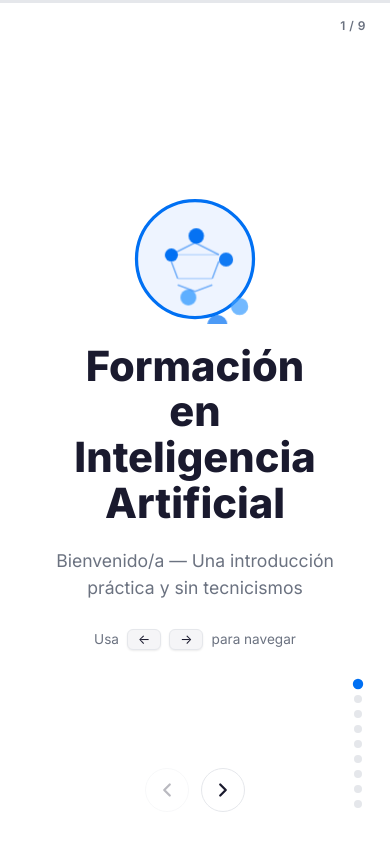
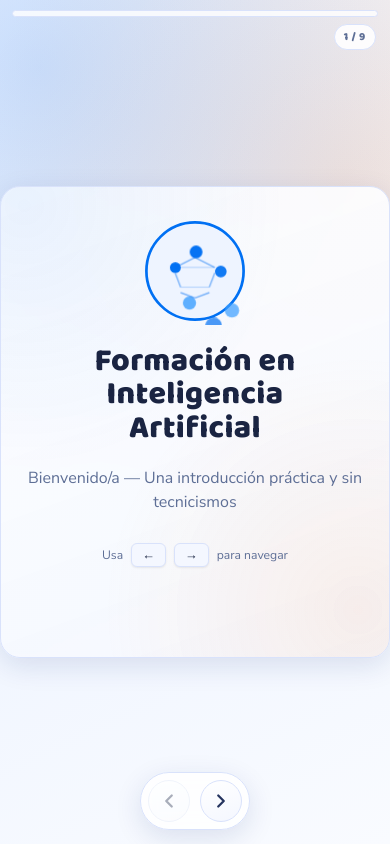
Before and after one commit to DevissonV/copilot-plan-skill-demo, an Angular app: page / in a window 390 px wide. Built offline with nearby package versions, Linux system fonts and the light colour scheme.

Commit message:
feat: cambio de diseño

```diff
--- a/src/app/app.scss
+++ b/src/app/app.scss
@@ -1,50 +1,49 @@
-$blue: #0070F3;
-$text: #1A1A2E;
-$text-muted: #6B7280;
-$surface: #FFFFFF;
-$surface-alt: #F5F5F7;
-$border: #E5E7EB;
-
 :host {
   display: block;
   width: 100vw;
   height: 100vh;
   overflow: hidden;
   position: relative;
-  background: $surface;
+  background: transparent;
 }
 
-// ── Progress bar ────────────────────────────────────────
 .progress-bar {
   position: fixed;
-  top: 0;
-  left: 0;
-  right: 0;
-  height: 3px;
-  background: $border;
+  top: 12px;
+  left: 16px;
+  right: 16px;
+  height: 8px;
+  border-radius: var(--radius-pill);
+  background: rgba(255, 255, 255, 0.8);
+  border: 1px solid var(--color-border);
+  backdrop-filter: blur(8px);
   z-index: 100;
+  overflow: hidden;
 
   .progress-fill {
     height: 100%;
-    background: $blue;
-    transition: width 0.4s cubic-bezier(0.4, 0, 0.2, 1);
-    border-radius: 0 3px 3px 0;
+    background: linear-gradient(90deg, var(--color-primary) 0%, var(--color-accent) 100%);
+    transition: width 0.45s cubic-bezier(0.22, 1, 0.36, 1);
+    border-radius: var(--radius-pill);
   }
 }
 
-// ── Slide counter ───────────────────────────────────────
 .slide-counter {
   position: fixed;
-  top: 18px;
+  top: 30px;
   right: 24px;
-  font-size: 0.75rem;
-  font-weight: 600;
-  color: $text-muted;
+  font-size: 0.76rem;
+  font-weight: 800;
+  color: var(--color-ink-soft);
+  font-family: var(--font-display);
+  background: rgba(255, 255, 255, 0.88);
+  border: 1px solid var(--color-border);
+  border-radius: var(--radius-pill);
+  padding: 4px 10px;
   z-index: 100;
-  letter-spacing: 0.04em;
+  letter-spacing: 0.06em;
 }
 
-// ── Slide stage ─────────────────────────────────────────
 .slide-stage {
   position: fixed;
   inset: 0;
@@ -53,73 +52,149 @@ $border: #E5E7EB;
   justify-content: center;
 }
 
-// ── Navigation arrows ───────────────────────────────────
 .nav-arrows {
   position: fixed;
-  bottom: 32px;
+  bottom: 20px;
   left: 50%;
   transform: translateX(-50%);
   display: flex;
-  gap: 12px;
+  gap: 14px;
+  padding: 8px;
+  border-radius: var(--radius-pill);
+  background: rgba(255, 255, 255, 0.84);
+  border: 1px solid var(--color-border);
+  box-shadow: var(--shadow-soft);
+  backdrop-filter: blur(8px);
   z-index: 100;
 }
 
 .nav-btn {
-  width: 44px;
-  height: 44px;
+  width: 46px;
+  height: 46px;
   border-radius: 50%;
-  border: 1.5px solid $border;
-  background: $surface;
+  border: 1.5px solid var(--color-border);
+  background: linear-gradient(160deg, #ffffff 0%, var(--color-surface-soft) 100%);
   display: flex;
   align-items: center;
   justify-content: center;
   cursor: pointer;
-  color: $text;
-  transition: background 0.15s, border-color 0.15s, box-shadow 0.15s, transform 0.15s;
+  color: var(--color-ink);
+  transition: background 0.2s, border-color 0.2s, box-shadow 0.2s, transform 0.2s;
 
   &:hover:not(:disabled) {
-    background: $blue;
-    border-color: $blue;
+    background: var(--color-primary);
+    border-color: var(--color-primary);
     color: white;
-    box-shadow: 0 4px 12px rgba(0, 112, 243, 0.3);
-    transform: scale(1.08);
+    box-shadow: var(--shadow-pop);
+    transform: translateY(-2px) scale(1.05);
+  }
+
+  &:focus-visible {
+    outline-offset: 2px;
   }
 
   &:disabled {
-    opacity: 0.3;
+    opacity: 0.4;
+    filter: grayscale(0.25);
     cursor: default;
   }
 
   svg { display: block; }
 }
 
-// ── Dot navigation ──────────────────────────────────────
 .dot-nav {
   position: fixed;
-  bottom: 36px;
-  right: 28px;
+  bottom: 26px;
+  right: 22px;
   display: flex;
   flex-direction: column;
-  gap: 7px;
+  gap: 8px;
+  padding: 9px 8px;
+  border-radius: var(--radius-lg);
+  background: rgba(255, 255, 255, 0.84);
+  border: 1px solid var(--color-border);
+  box-shadow: var(--shadow-soft);
+  backdrop-filter: blur(8px);
   z-index: 100;
 }
 
 .dot {
-  width: 8px;
-  height: 8px;
+  width: 10px;
+  height: 10px;
   border-radius: 50%;
-  background: $border;
+  background: var(--color-border-strong);
   border: none;
   padding: 0;
   cursor: pointer;
-  transition: background 0.2s, transform 0.2s;
+  transition: background 0.2s, transform 0.2s, box-shadow 0.2s;
 
   &.active {
-    background: $blue;
-    transform: scale(1.3);
+    background: var(--color-primary);
+    transform: scale(1.2);
+    box-shadow: 0 0 0 4px rgba(21, 112, 239, 0.16);
   }
 
   &:hover:not(.active) {
-    background: #C8CDD6;
+    background: var(--color-ink-soft);
+  }
+
+  &:focus-visible {
+    outline-offset: 2px;
   }
 }
+
+@media (max-width: 1024px) {
+  .slide-counter {
+    top: 28px;
+    right: 18px;
+  }
+
+  .dot-nav {
+    right: 14px;
+  }
+}
+
+@media (max-width: 768px) {
+  .progress-bar {
+    top: 10px;
+    left: 12px;
+    right: 12px;
+    height: 7px;
+  }
+
+  .slide-counter {
+    top: 24px;
+    right: 14px;
+    font-size: 0.7rem;
+    padding: 3px 9px;
+  }
+
+  .nav-arrows {
+    bottom: 14px;
+    gap: 10px;
+    padding: 7px;
+  }
+
+  .nav-btn {
+    width: 42px;
+    height: 42px;
+  }
+
+  .dot-nav {
+    bottom: 16px;
+    right: 10px;
+    gap: 7px;
+    padding: 8px 6px;
+  }
+
+  .dot {
+    width: 9px;
+    height: 9px;
+  }
+}
+
+@media (max-width: 560px) {
+  .dot-nav {
+    display: none;
+  }
+}
--- a/src/app/components/slide/slide.component.scss
+++ b/src/app/components/slide/slide.component.scss
@@ -1,15 +1,15 @@
-$blue: #0070F3;
-$blue-light: #EEF4FF;
-$blue-mid: #3B9EFF;
-$text: #1A1A2E;
-$text-muted: #6B7280;
-$surface: #FFFFFF;
-$surface-alt: #F5F5F7;
-$border: #E5E7EB;
-$green: #10B981;
-$red: #EF4444;
-$radius: 16px;
-$radius-sm: 10px;
+$blue: var(--color-primary);
+$blue-light: var(--color-primary-soft);
+$blue-mid: #44a1ff;
+$text: var(--color-ink-strong);
+$text-muted: var(--color-ink-soft);
+$surface: var(--color-surface);
+$surface-alt: var(--color-surface-soft);
+$border: var(--color-border);
+$green: var(--color-success);
+$red: var(--color-danger);
+$radius: var(--radius-md);
+$radius-sm: var(--radius-sm);
 
 // ── Stagger animation classes ──────────────────────────
 @for $i from 1 through 5 {
@@ -47,12 +47,22 @@ $radius-sm: 10px;
   display: flex;
   align-items: center;
   justify-content: center;
-  padding: 40px 56px;
+  padding: 48px 56px 76px;
   box-sizing: border-box;
   opacity: 0;
 
+  // Shared card-like canvas so every slide keeps the same visual rhythm.
+  background:
+    radial-gradient(circle at 6% 4%, rgba(21, 112, 239, 0.08) 0%, rgba(21, 112, 239, 0) 45%),
+    radial-gradient(circle at 92% 90%, rgba(255, 143, 61, 0.1) 0%, rgba(255, 143, 61, 0) 46%),
+    linear-gradient(160deg, rgba(255, 255, 255, 0.9) 0%, rgba(244, 247, 255, 0.94) 100%);
+  border: 1px solid var(--color-border);
+  border-radius: 26px;
+  box-shadow: var(--shadow-soft);
+  backdrop-filter: blur(2px);
+
   &.animate {
-    animation: fadeUp 0.4s ease both;
+    animation: fadeUp 0.45s cubic-bezier(0.22, 1, 0.36, 1) both;
   }
 }
 
@@ -62,7 +72,7 @@ $radius-sm: 10px;
   max-width: 1000px;
   display: flex;
   flex-direction: column;
-  gap: 28px;
+  gap: 30px;
 }
 
 .slide-header {
@@ -72,24 +82,27 @@ $radius-sm: 10px;
 
   .slide-tag {
     font-size: 12px;
-    font-weight: 600;
+    font-weight: 800;
     letter-spacing: 0.08em;
     text-transform: uppercase;
     color: $blue;
+    font-family: var(--font-display);
   }
 
   h2 {
-    font-size: 2rem;
+    font-size: clamp(1.7rem, 3.1vw, 2.3rem);
     font-weight: 700;
     color: $text;
     margin: 0;
     line-height: 1.15;
+    max-width: 20ch;
   }
 
   .slide-lead {
-    font-size: 1rem;
+    font-size: clamp(0.95rem, 1.45vw, 1.08rem);
     color: $text-muted;
     margin: 0;
+    max-width: 64ch;
   }
 }
 
@@ -113,19 +126,21 @@ $radius-sm: 10px;
 }
 
 .cover-title {
-  font-size: 2.6rem;
+  font-size: clamp(2rem, 5.2vw, 3.05rem);
   font-weight: 800;
   color: $text;
   margin: 0;
-  line-height: 1.1;
+  line-height: 1.05;
   animation: fadeUp 0.5s 0.15s ease both;
+  max-width: 16ch;
 }
 
 .cover-subtitle {
-  font-size: 1.1rem;
+  font-size: clamp(1rem, 2.1vw, 1.2rem);
   color: $text-muted;
   margin: 0;
   animation: fadeUp 0.5s 0.3s ease both;
+  max-width: 56ch;
 }
 
 .cover-hint {
@@ -158,13 +173,14 @@ $radius-sm: 10px;
 
 .intro-card {
   flex: 1;
-  background: $surface-alt;
+  background: linear-gradient(170deg, #ffffff 0%, $surface-alt 100%);
   border: 1px solid $border;
   border-radius: $radius;
   padding: 24px;
   display: flex;
   flex-direction: column;
   gap: 10px;
+  box-shadow: 0 6px 18px rgba(17, 50, 136, 0.08);
 
   .intro-card-icon svg {
     width: 52px;
@@ -297,7 +313,7 @@ $radius-sm: 10px;
   transition: box-shadow 0.2s, transform 0.2s;
 
   &:hover {
-    box-shadow: 0 8px 24px rgba(0, 112, 243, 0.12);
+    box-shadow: 0 10px 28px rgba(21, 112, 239, 0.16);
     transform: translateY(-3px);
   }
 
@@ -391,7 +407,7 @@ $radius-sm: 10px;
 }
 
 .copilot-card {
-  background: $surface;
+  background: linear-gradient(175deg, #ffffff 0%, $surface-alt 100%);
   border: 1.5px solid $border;
   border-radius: $radius;
   padding: 16px;
@@ -401,7 +417,7 @@ $radius-sm: 10px;
   transition: box-shadow 0.2s, transform 0.2s;
 
   &:hover {
-    box-shadow: 0 6px 20px rgba(0,0,0,.08);
+    box-shadow: 0 8px 24px rgba(17, 50, 136, 0.14);
     transform: translateY(-2px);
   }
 
@@ -612,7 +628,7 @@ $radius-sm: 10px;
       padding: 2px 5px;
       font-size: 0.65rem;
       color: $blue;
-      font-family: 'Fira Code', 'Cascadia Code', monospace;
+      font-family: var(--font-code);
       word-break: break-all;
     }
 
@@ -624,7 +640,7 @@ $radius-sm: 10px;
     font-size: 0.65rem;
     color: $blue;
     text-decoration: none;
-    border-bottom: 1px dashed rgba($blue, 0.4);
+    border-bottom: 1px dashed rgba(21, 112, 239, 0.4);
     opacity: 0.75;
     transition: opacity 0.15s;
     &:hover { opacity: 1; border-bottom-style: solid; }
@@ -637,7 +653,7 @@ $radius-sm: 10px;
     padding: 8px 10px;
     font-size: 0.7rem;
     color: #93C5FD;
-    font-family: 'Fira Code', 'Cascadia Code', monospace;
+    font-family: var(--font-code);
     line-height: 1.5;
     text-align: left;
     width: 100%;
@@ -682,7 +698,7 @@ $radius-sm: 10px;
     display: flex;
     align-items: center;
     font-size: 0.7rem;
-    font-family: 'Fira Code', 'Cascadia Code', monospace;
+    font-family: var(--font-code);
     line-height: 1.6;
 
     &.pl1 { padding-left: 14px; }
@@ -816,7 +832,7 @@ $radius-sm: 10px;
       font-weight: 500;
       font-style: italic;
       opacity: 0.75;
-      font-family: 'Fira Code', 'Cascadia Code', monospace;
+      font-family: var(--font-code);
       letter-spacing: 0;
     }
   }
@@ -854,7 +870,7 @@ $radius-sm: 10px;
       padding: 1px 5px;
       font-size: 0.65rem;
       color: #60CFFF;
-      font-family: 'Fira Code', 'Cascadia Code', monospace;
+      font-family: var(--font-code);
     }
 
     em {
@@ -1145,3 +1161,96 @@ $radius-sm: 10px;
     font-weight: 500;
   }
 }
+
+@media (max-width: 1024px) {
+  .slide {
+    padding: 44px 30px 82px;
+  }
+
+  .default-layout {
+    gap: 24px;
+  }
+
+  .gen-cards,
+  .copilot-grid,
+  .prompt-techniques {
+    grid-template-columns: repeat(2, minmax(0, 1fr));
+  }
+
+  .responsible-layout {
+    grid-template-columns: 1fr;
+    gap: 14px;
+  }
+
+  .do-dont-divider {
+    display: none;
+  }
+
+  .case-body {
+    grid-template-columns: 1fr;
+  }
+}
+
+@media (max-width: 768px) {
+  .slide {
+    padding: 36px 18px 84px;
+    border-radius: 20px;
+  }
+
+  .intro-cards,
+  .flow-diagram,
+  .cs-flow {
+    flex-direction: column;
+  }
+
+  .intro-card-arrow,
+  .flow-arrow,
+  .cs-flow-arrow {
+    transform: rotate(90deg);
+    padding: 0;
+    margin: 0;
+  }
+
+  .gen-cards,
+  .copilot-grid,
+  .prompt-techniques {
+    grid-template-columns: 1fr;
+  }
+
+  .scenario-bar {
+    flex-direction: column;
+    align-items: flex-start;
+  }
+
+  .closing-layout {
+    gap: 18px;
+  }
+}
+
+@media (max-width: 560px) {
+  .slide {
+    padding: 30px 14px 90px;
+  }
+
+  .cover-icon {
+    width: 108px;
+    height: 108px;
+  }
+
+  .cover-hint {
+    font-size: 0.76rem;
+  }
+
+  .slide-header .slide-tag {
+    font-size: 0.64rem;
+  }
+
+  .slide-header .slide-lead,
+  .intro-card p,
+  .gen-card p,
+  .copilot-card p,
+  .prompt-card p,
+  .do-dont-col li {
+    font-size: 0.8rem;
+  }
+}
--- a/src/index.html
+++ b/src/index.html
@@ -9,7 +9,7 @@
     <link rel="icon" type="image/x-icon" href="favicon.ico" />
     <link rel="preconnect" href="https://fonts.googleapis.com" />
     <link rel="preconnect" href="https://fonts.gstatic.com" crossorigin />
-    <link href="https://fonts.googleapis.com/css2?family=Inter:wght@400;500;600;700;800&display=swap" rel="stylesheet" />
+    <link href="https://fonts.googleapis.com/css2?family=Baloo+2:wght@600;700;800&family=JetBrains+Mono:wght@400;500;600&family=Nunito+Sans:wght@400;500;600;700;800&display=swap" rel="stylesheet" />
   </head>
   <body>
     <app-root></app-root>
--- a/src/styles.scss
+++ b/src/styles.scss
@@ -1,7 +1,36 @@
-@import url('https://fonts.googleapis.com/css2?family=Inter:wght@400;500;600;700;800&display=swap');
-
 *, *::before, *::after {
   box-sizing: border-box;
+}
+
+:root {
+  --font-body: 'Nunito Sans', 'Segoe UI', 'Helvetica Neue', Arial, sans-serif;
+  --font-display: 'Baloo 2', 'Nunito Sans', 'Segoe UI', sans-serif;
+  --font-code: 'JetBrains Mono', 'Fira Code', 'Cascadia Code', monospace;
+
+  --color-ink-strong: #1a2442;
+  --color-ink: #25345f;
+  --color-ink-soft: #5e6f96;
+
+  --color-primary: #1570ef;
+  --color-primary-soft: #e8f1ff;
+  --color-accent: #ff8f3d;
+
+  --color-success: #12966f;
+  --color-danger: #dc4f64;
+
+  --color-surface: #ffffff;
+  --color-surface-soft: #f4f7ff;
+  --color-surface-muted: #ecf1ff;
+  --color-border: #d9e2fb;
+  --color-border-strong: #b9caf6;
+
+  --radius-sm: 10px;
+  --radius-md: 16px;
+  --radius-lg: 24px;
+  --radius-pill: 999px;
+
+  --shadow-soft: 0 8px 28px rgba(18, 45, 114, 0.12);
+  --shadow-pop: 0 12px 36px rgba(17, 65, 173, 0.2);
 }
 
 html, body {
@@ -10,14 +39,19 @@ html, body {
   width: 100%;
   height: 100%;
   overflow: hidden;
-  font-family: 'Inter', system-ui, -apple-system, sans-serif;
-  background: #FFFFFF;
-  color: #1A1A2E;
+  font-family: var(--font-body);
+  background:
+    radial-gradient(circle at 10% 8%, rgba(21, 112, 239, 0.2) 0%, rgba(21, 112, 239, 0) 48%),
+    radial-gradient(circle at 88% 22%, rgba(255, 143, 61, 0.18) 0%, rgba(255, 143, 61, 0) 50%),
+    linear-gradient(155deg, #f6f9ff 0%, #eef4ff 48%, #f9fbff 100%);
+  color: var(--color-ink-strong);
   -webkit-font-smoothing: antialiased;
 }
 
 h1, h2, h3, h4 {
-  font-family: 'Inter', system-ui, sans-serif;
+  font-family: var(--font-display);
+  color: var(--color-ink-strong);
+  letter-spacing: 0.01em;
 }
 
 p, span, li, small {
@@ -28,15 +62,29 @@ button {
   font-family: inherit;
 }
 
+:focus-visible {
+  outline: 3px solid rgba(21, 112, 239, 0.45);
+  outline-offset: 3px;
+}
+
 ::selection {
-  background: rgba(0, 112, 243, 0.2);
+  background: rgba(21, 112, 239, 0.24);
 }
 
 /* Scrollbar (for content that overflows inside slides) */
 ::-webkit-scrollbar {
-  width: 4px;
+  width: 8px;
 }
 ::-webkit-scrollbar-thumb {
-  background: #E5E7EB;
-  border-radius: 4px;
+  background: #c6d4fb;
+  border-radius: 10px;
 }
+
+@media (prefers-reduced-motion: reduce) {
+  *, *::before, *::after {
+    animation-duration: 0.01ms !important;
+    animation-iteration-count: 1 !important;
+    transition-duration: 0.01ms !important;
+    scroll-behavior: auto !important;
+  }
+}
```
